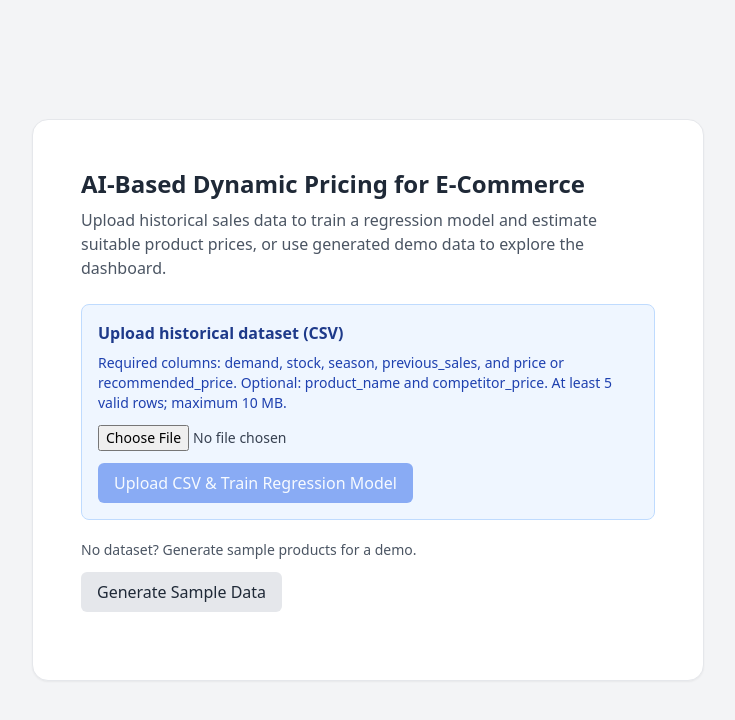
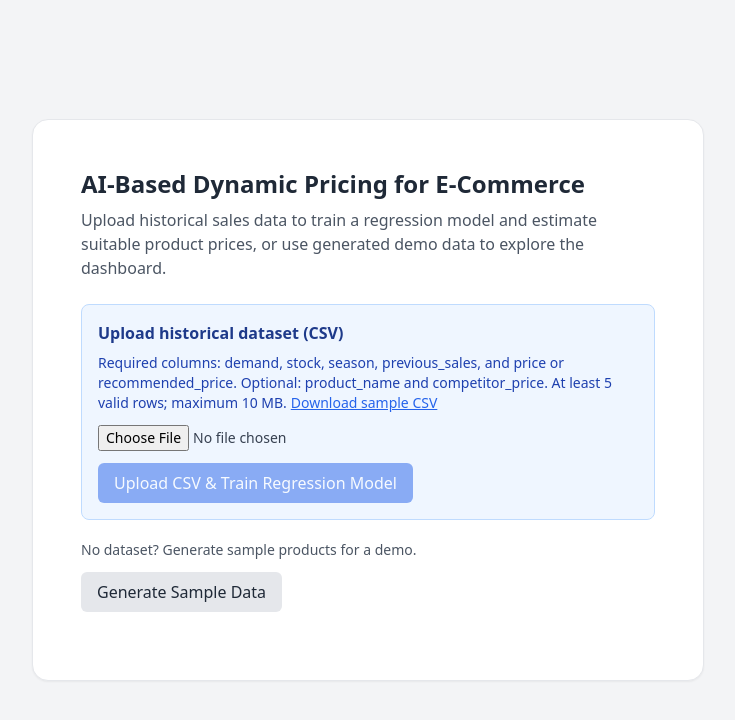
Before and after one commit to Sukhwinder17/smart-dynamic-pricing, a React (Create React App) app in the folder smart-dynamic-pricing-main/frontend/: page / in a window 1280 px wide. Shown: the top 720 px of the page, without its empty margins (272-1007 px from the left). Built offline with nearby package versions, Linux system fonts and the light colour scheme; no server answers.

Commit message:
Add sample CSV download to initial upload page

```diff
--- a/smart-dynamic-pricing-main/frontend/src/pages/DataGenerationPage.tsx
+++ b/smart-dynamic-pricing-main/frontend/src/pages/DataGenerationPage.tsx
@@ -76,6 +76,7 @@ const DataGenerationPage: React.FC<{ onDataGenerated: () => void }> = ({ onDataG
             <p className="text-sm text-blue-800 mb-3">
               Required columns: demand, stock, season, previous_sales, and price or recommended_price.
               Optional: product_name and competitor_price. At least 5 valid rows; maximum 10 MB.
+              <a className="ml-1 text-blue-600 underline" href="https://raw.githubusercontent.com/Sukhwinder17/smart-dynamic-pricing/main/backend/sample_pricing_dataset.csv">Download sample CSV</a>
             </p>
             <input
               type="file"
```
